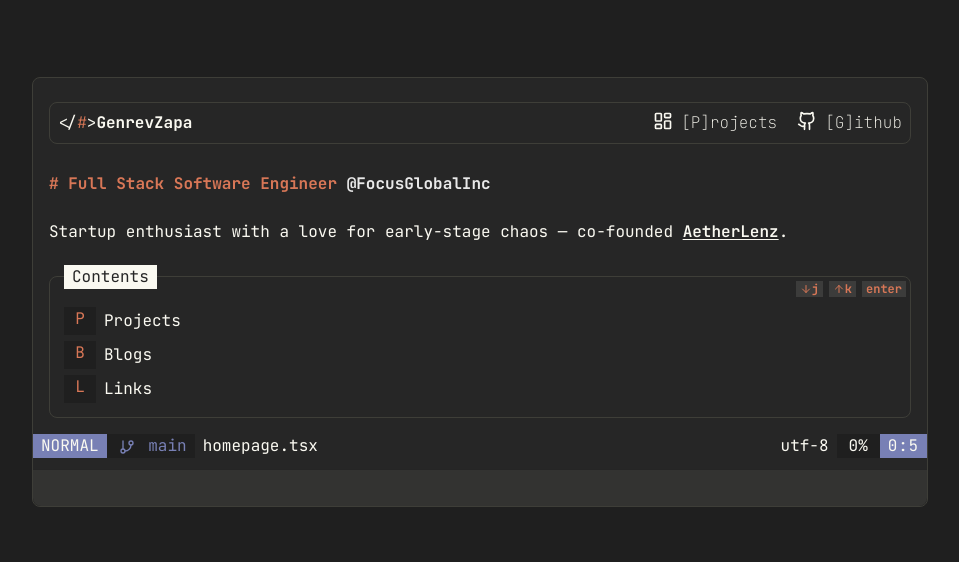
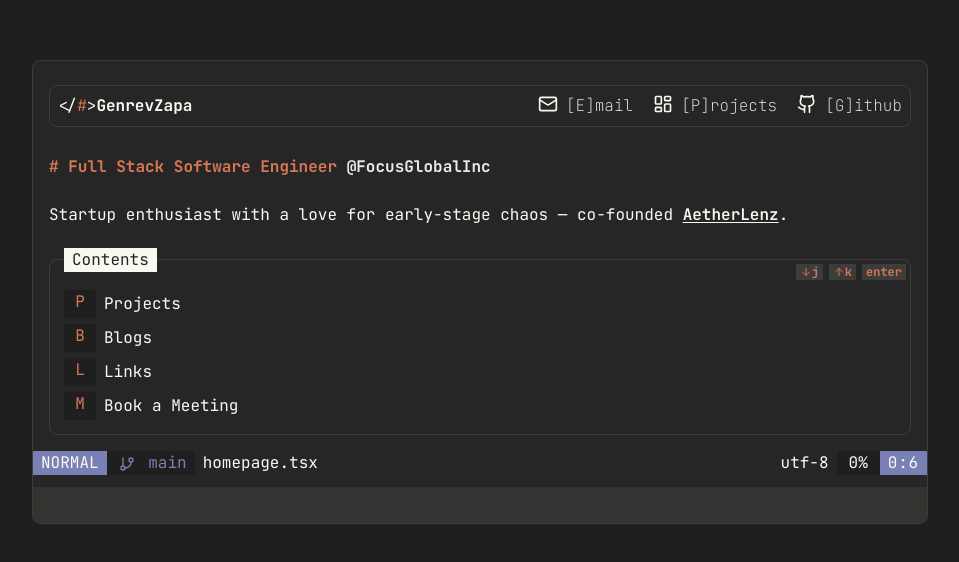
Before and after one commit to zapagenrevdale/portfolio, a Next.js app: page / in a window 1280 px wide. Shown: the part 108-670 px from the top of the page, without its empty margins (160-1119 px from the left). Built offline with nearby package versions, Linux system fonts and the light colour scheme.

Commit message:
chore: embed cal.com

```diff
--- a/package.json
+++ b/package.json
@@ -9,6 +9,7 @@
     "lint": "next lint"
   },
   "dependencies": {
+    "@calcom/embed-react": "^1.5.3",
     "@formkit/auto-animate": "^0.8.2",
     "@paralleldrive/cuid2": "^2.2.2",
     "@radix-ui/react-dialog": "^1.1.13",
--- a/src/components/molecules/main-contents.tsx
+++ b/src/components/molecules/main-contents.tsx
@@ -4,6 +4,7 @@ import { useClickableKeyBinding } from "@/hooks/nvim-keybind";
 import { BlogsDialog } from "../organisms/blogs-dialog";
 import { ArrowDown, ArrowUp } from "lucide-react";
 import { LinksDialog } from "../organisms/links-dialog";
+import { CalendarDialog } from "../organisms/calendar-dialog";
 
 export function MainContents() {
   const projectButtonRef = useClickableKeyBinding<HTMLButtonElement>({
@@ -18,6 +19,11 @@ export function MainContents() {
 
   const linksButtonRef = useClickableKeyBinding<HTMLButtonElement>({
     keyBind: "l",
+    group: "home",
+  });
+
+  const bookMeetingButtonRef = useClickableKeyBinding<HTMLButtonElement>({
+    keyBind: "m",
     group: "home",
   });
 
@@ -40,12 +46,14 @@ export function MainContents() {
       <div className="mt-4 space-y-1.5">
         <ProjectsDialog>
           <button
-            className="group w-full flex items-center gap-2 nvim-line"
+            className="group w-full flex items-center gap-2 nvim-line "
             ref={projectButtonRef}
             data-nvim="home"
           >
             <NvimBadge text="P" />
-            Projects
+            <span className="group-hover:underline underline-offset-2 cursor-pointer">
+              Projects
+            </span>
           </button>
         </ProjectsDialog>
         <BlogsDialog>
@@ -55,7 +63,9 @@ export function MainContents() {
             ref={blogButtonRef}
           >
             <NvimBadge text="B" />
-            Blogs
+            <span className="group-hover:underline underline-offset-2">
+              Blogs
+            </span>
           </button>
         </BlogsDialog>
         <LinksDialog>
@@ -65,9 +75,23 @@ export function MainContents() {
             ref={linksButtonRef}
           >
             <NvimBadge text="L" />
-            Links
+            <span className="group-hover:underline underline-offset-2">
+              Links
+            </span>
           </button>
         </LinksDialog>
+        <CalendarDialog>
+          <button
+            className="group w-full flex items-center gap-2 nvim-line"
+            data-nvim="home"
+            ref={bookMeetingButtonRef}
+          >
+            <NvimBadge text="M" />
+            <span className="group-hover:underline underline-offset-2">
+              Book a Meeting
+            </span>
+          </button>
+        </CalendarDialog>
       </div>
     </div>
   );
--- /dev/null
+++ b/src/components/organisms/calendar-dialog.tsx
@@ -0,0 +1,29 @@
+import Cal from "@calcom/embed-react";
+import {
+  Dialog,
+  DialogContent,
+  DialogTitle,
+  DialogTrigger,
+} from "../ui/dialog";
+import { ScrollArea } from "../ui/scroll-area";
+
+export function CalendarDialog({ children }: { children: React.ReactNode }) {
+  return (
+    <Dialog>
+      <DialogTrigger asChild>{children}</DialogTrigger>
+      <DialogContent className="h-[90vh] overflow-hidden max-w-3xl w-full p-0 ">
+        <DialogTitle className="hidden" aria-hidden>
+          Book a meeting w/ Genrev
+        </DialogTitle>
+        <ScrollArea className="h-[90vh] w-full flex justify-center items-center">
+          <Cal
+            calLink="/genrev-zapa/chat-with-genrev"
+            config={{
+              layout: "month_view",
+            }}
+          />
+        </ScrollArea>
+      </DialogContent>
+    </Dialog>
+  );
+}
--- a/src/components/organisms/header.tsx
+++ b/src/components/organisms/header.tsx
@@ -1,15 +1,15 @@
 import Link from "next/link";
-import { Github, LayoutDashboard } from "lucide-react";
+import { Github, LayoutDashboard, Mail } from "lucide-react";
 import { ProjectsDialog } from "./projects-dialog";
 import { useClickableKeyBinding } from "@/hooks/nvim-keybind";
 
 export function Header() {
-  //const resumeButtonRef = useClickableKeyBinding<HTMLAnchorElement>({
-  //  keyBind: {
-  //    key: "r",
-  //  },
-  //  group: "home",
-  //});
+  const resumeButtonRef = useClickableKeyBinding<HTMLAnchorElement>({
+    keyBind: {
+      key: "e",
+    },
+    group: "home",
+  });
 
   const githubButtonRef = useClickableKeyBinding<HTMLAnchorElement>({
     keyBind: {
@@ -27,16 +27,14 @@ export function Header() {
         <strong>GenrevZapa</strong>
       </Link>
       <nav className="hidden md:flex gap-5">
-        {/*
         <Link
           className="flex gap-2 items-start"
           ref={resumeButtonRef}
-          href="/"
+          href="mailto:zapagenrevdale@gmail"
         >
-          <FileText className="size-5" />
-          <p className="font-thin">[R]esume</p>
+          <Mail className="size-5" />
+          <p className="font-thin">[E]mail</p>
         </Link>
-        */}
         <ProjectsDialog>
           <button className="flex gap-2 items-start">
             <LayoutDashboard className="size-5" />
@@ -54,16 +52,13 @@ export function Header() {
         </Link>
       </nav>
       <nav className="flex md:hidden gap-4">
-        {/*
-          <Link
-            className="flex gap-2 items-start"
-            ref={resumeButtonRef}
-            href="/resume"
-            target="_blank"
-          >
-            <FileText className="size-5" />
-          </Link>
-        */}
+        <Link
+          className="flex gap-2 items-start"
+          ref={resumeButtonRef}
+          href="mailto:zapagenrevdale@gmail"
+        >
+          <Mail className="size-5" />
+        </Link>
         <ProjectsDialog>
           <button className="flex gap-2 items-start">
             <LayoutDashboard className="size-5" />
```
Also changed, not shown: 1 other file (tests, documents, lock files or other folders).
